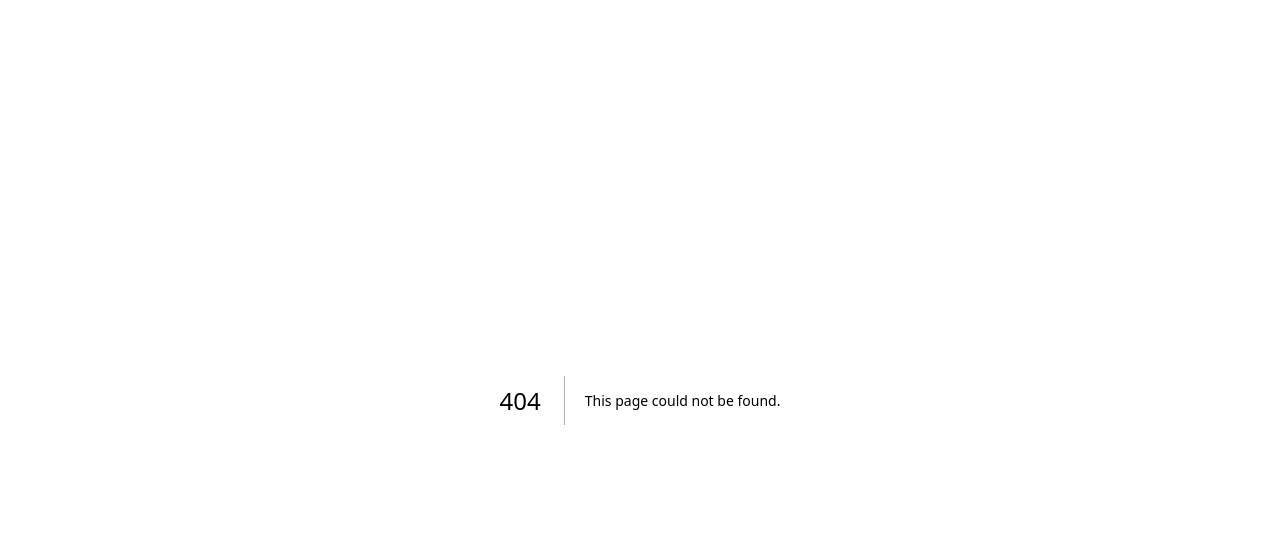
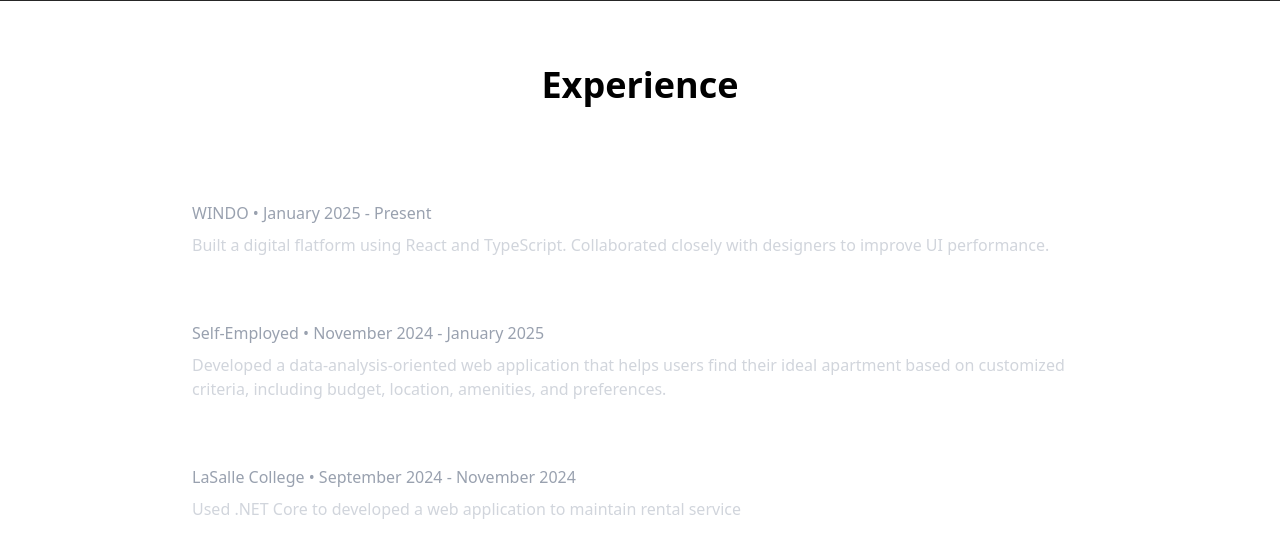
Before and after one commit to K1enNg/Nextjs-portfolio, a Next.js app: page /components/experience in a window 1280 px wide. Before the commit this address had no page. Shown: the top 558 px of the page. Built offline with nearby package versions, Linux system fonts and the light colour scheme.

Commit message:
built experience content

```diff
--- /dev/null
+++ b/app/components/experience/page.tsx
@@ -0,0 +1,21 @@
+import React from "react";
+import { EXPERIENCE } from "@/app/constants";
+
+const Experience = () => {
+  return (
+    <section className="border-t border-neutral-800 pb-24">
+      <h1 className="my-16 text-center text-4xl font-semibold">Experience</h1>
+      <div className="flex flex-col items-start gap-8 max-w-4xl mx-auto">
+        {EXPERIENCE.map((exp, index) => (
+          <div key={index} className="text-left">
+            <h2 className="text-2xl font-bold text-white">{exp.title}</h2>
+            <p className="text-gray-400">{exp.company} • {exp.duration}</p>
+            <p className="mt-2 text-gray-300">{exp.description}</p>
+          </div>
+        ))}
+      </div>
+    </section>
+  );
+};
+
+export default Experience;
--- a/app/components/technologies/page.tsx
+++ b/app/components/technologies/page.tsx
@@ -18,14 +18,14 @@ const techIcons = [
 
 const Technologies = () => {
   return (
-    <div className="border-b border-neutral-800 pb-24">
+    <div className="border-t border-neutral-800 pb-24">
       <h1 className="my-20 text-center text-4xl">Technologies</h1>
       <div className="flex flex-wrap justify-center gap-8">
         {techIcons.map((tech, index) => (
           <motion.div
             key={index}
             whileHover={{ scale: 1.2, rotate: 10 }}
-            whileTap={{ scale: 0.9 }}
+            whileTap={{ scale: 0.1 }}
             className={`p-4 rounded-xl shadow-lg hover:${tech.color} transition duration-300`}
           >
             <div className={`flex items-center justify-center ${tech.color}`}>
--- a/app/constants/index.ts
+++ b/app/constants/index.ts
@@ -2,3 +2,24 @@ export const HERO_CONTENT = `A web developer passionate about building user-frie
 Currently, I am deepening my expertise in modern web technologies, including React, Next.js.
 With a solid foundation in TypeScript I aim to deliver responsive designs and efficient functionality.
 I am eager to tackle challenges that enhance my skills and contribute to impactful projects.`;
+
+export const EXPERIENCE = [
+    {
+        title: "Front-End Developer Intern",
+        company: "WINDO",
+        duration: "January 2025 - Present",
+        description: "Built a digital flatform using React and TypeScript. Collaborated closely with designers to improve UI performance.",
+      },
+      {
+        title: "Freelance Web Developer",
+        company: "Self-Employed",
+        duration: "November 2024 - January 2025",
+        description: "Developed a data-analysis-oriented web application that helps users find their ideal apartment based on customized criteria, including budget, location, amenities, and preferences.",
+      },
+      {
+        title: "Software Developer",
+        company: "LaSalle College",
+        duration: "September 2024 - November 2024",
+        description: "Used .NET Core to developed a web application to maintain rental service",
+      },
+]
--- a/app/pages/homepage/page.tsx
+++ b/app/pages/homepage/page.tsx
@@ -1,3 +1,4 @@
+import Experience from '@/app/components/experience/page'
 import Hero from '@/app/components/hero/page'
 import Navbar from '@/app/components/navbar/page'
 import Technologies from '@/app/components/technologies/page'
@@ -15,6 +16,7 @@ const Homepage = () => {
         <Navbar/>
         <Hero/>
         <Technologies />
+        <Experience />
       </div>
         </div>
     )
```
